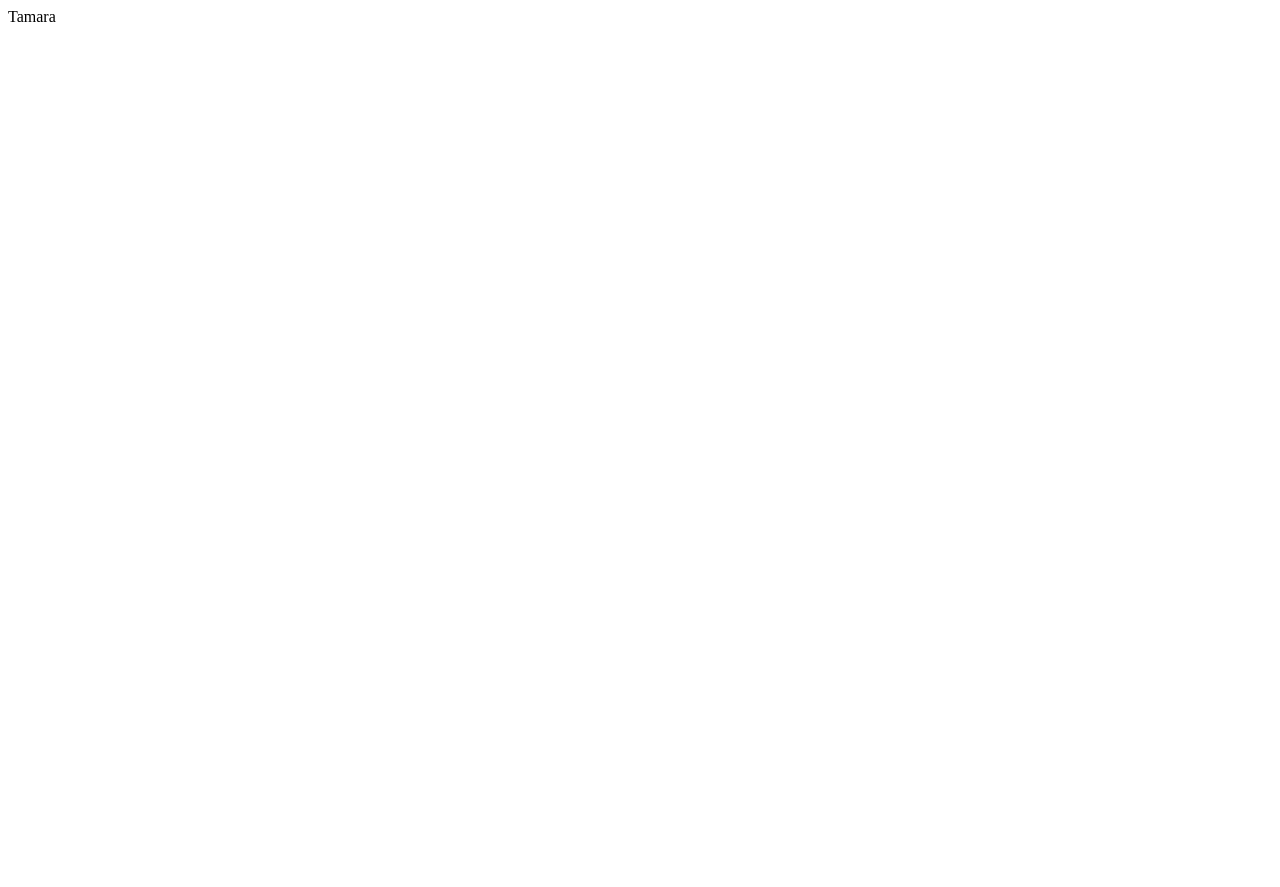
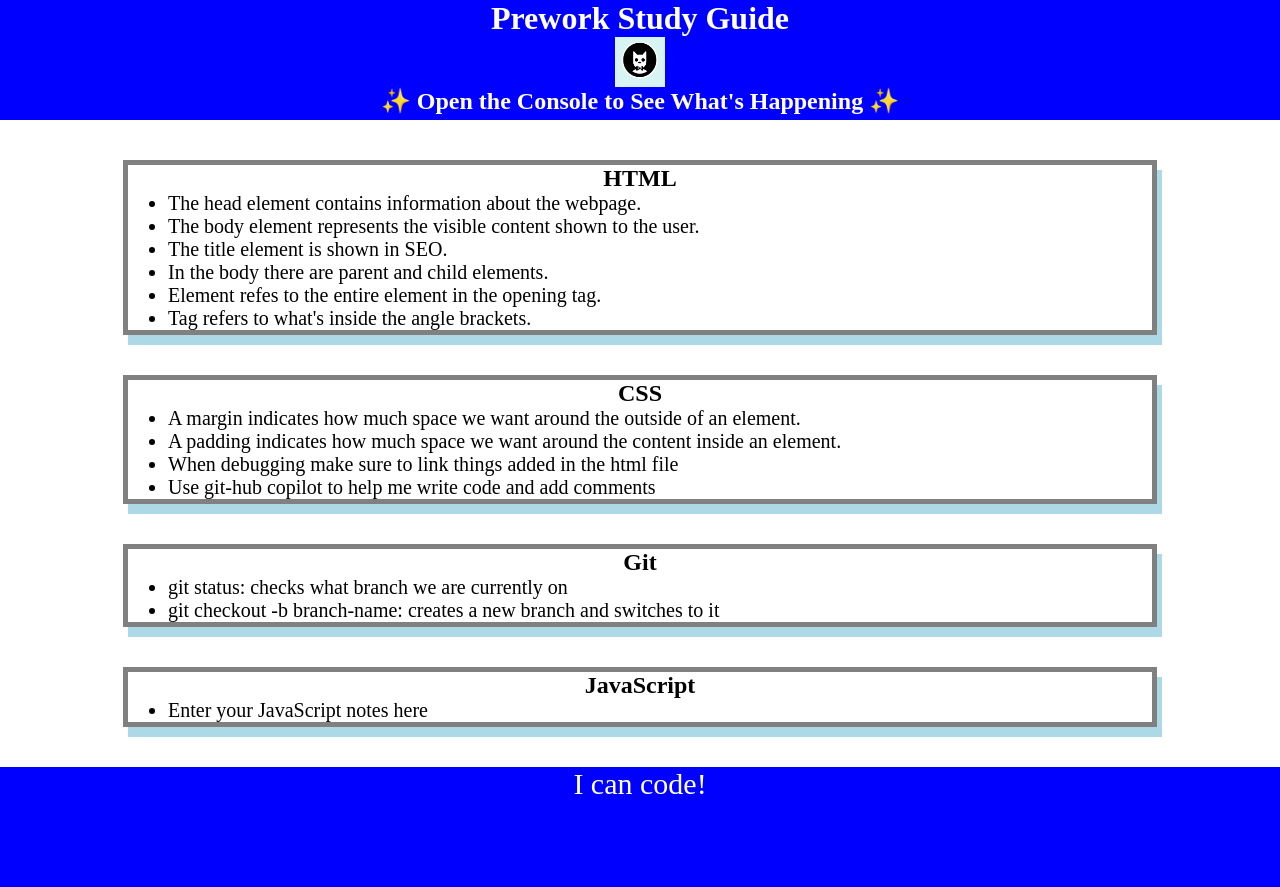
Before and after one commit to TamaraJoniec/study-guide, a plain HTML site: page index.html in a window 1280 px wide. Before the commit the page ends 800 px from the top, so only its background shows below. Drawn offline with Linux system fonts and the light colour scheme.

Commit message:
<script.js>

```diff
--- /dev/null
+++ b/assets/script.js
@@ -0,0 +1,19 @@
+var topics = ['HTML', 'CSS', 'Git', 'JavaScript'];
+
+for (var x = 0; x < topics.length; x++) {
+ console.log(topics[x]);
+}
+
+/*
+if (topic === 'HTML') {
+ console.log("Let's study HTML!");
+} else if (topic === 'CSS') {
+ console.log("Let's study CSS!");
+} else if (topic === 'Git') {
+ console.log("Let's study Git!");
+} else if (topic === 'JavaScript') {
+ console.log("Let's study JavaScript!");
+} else {
+ console.log('Please try again!');
+}
+*/
--- a/index.html
+++ b/index.html
@@ -1,12 +1,60 @@
 <!DOCTYPE html>
 <html lang="en">
-<head>
-    <meta charset="UTF-8">
-    <meta http-equiv="X-UA-Compatible" content="IE=edge">
-    <meta name="viewport" content="width=device-width, initial-scale=1.0">
+  <head>
+    <meta charset="UTF-8" />
+    <meta http-equiv="X-UA-Compatible" content="IE=edge" />
+    <meta name="viewport" content="width=device-width, initial-scale=1.0" />
+    <link rel="stylesheet" href="./assets/style.css">
     <title>Prework Study Guide</title>
-</head>
-<body>
-Tamara
-</body>
+  </head>
+  <body>
+    <header id="top">
+      <h1>Prework Study Guide</h1>
+      <img src="./assets/bowtie-cat.png" alt="Profile image of cat wearing a bow tie." />
+      <h2>✨ Open the Console to See What's Happening ✨</h2>
+    </header>
+    <main>
+      <section class="card" id="html-section">
+        <h2>HTML</h2>
+        <ul>
+          <li>The head element contains information about the webpage.</li>
+          <li>The body element represents the visible content shown to the user.</li>
+          <li> The title element is shown in SEO. </li>
+          <li> In the body there are parent and child elements.</li>
+          <li> Element refes to the entire element in the opening tag. </li>
+          <li> Tag refers to what's inside the angle brackets. </li>
+        </ul>
+      </section>
+
+      <section class="card" id="css-section">
+        <h2>CSS</h2>
+        <ul>
+          <li>A margin indicates how much space we want around the outside of an element.</li>
+          <li>A padding indicates how much space we want around the content inside an element.</li>
+          <li> When debugging make sure to link things added in the html file</li>
+          <li> Use git-hub copilot to help me write code and add comments</li>
+        </ul>
+      </section>
+
+      <section class="card" id="git-section">
+        <h2>Git</h2>
+        <ul>
+          <li>git status: checks what branch we are currently on</li>
+          <li>git checkout -b branch-name: creates a new branch and switches to it</li>
+        </ul>
+      </section>
+
+      <section class="card" id="javascript-section">
+        <h2>JavaScript</h2>
+        <ul>
+          <li>Enter your JavaScript notes here</li>
+        </ul>
+      </section>
+    </main>
+
+    <footer>
+      <p>I can code!</p>
+    </footer>
+    <script src="./assets/script.js"></script>
+  </body>
 </html>
```
